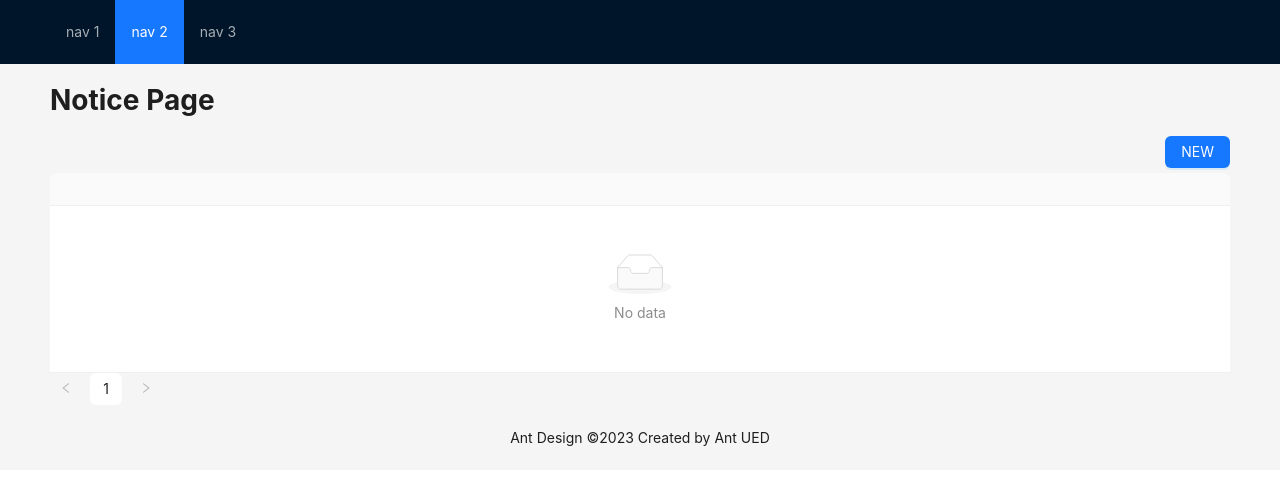
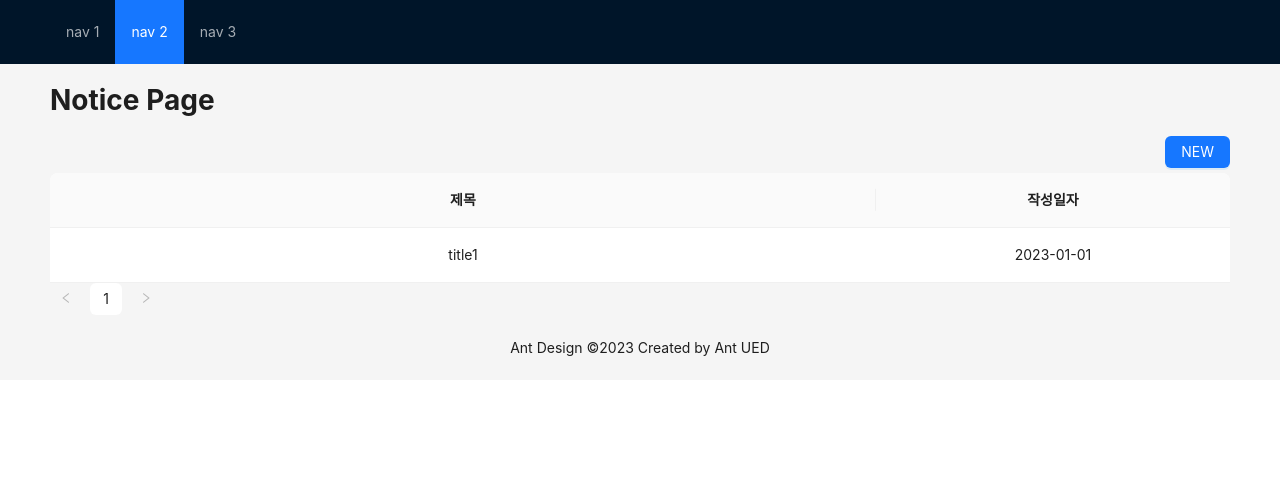
Before and after one commit to Song-Ahyeon/bar-admin-app, a React (Create React App) app: page /notice in a window 1280 px wide. Both pictures are taken after typing "Sample", "Sample123" into the empty fields and a click on the button "Submit". Shown: the top 484 px of the page. Built offline with nearby package versions, Linux system fonts and the light colour scheme.

Commit message:
Update Notice.tsx

```diff
--- a/src/pages/Notice.tsx
+++ b/src/pages/Notice.tsx
@@ -1,10 +1,28 @@
 import { Button, Pagination, Table } from "antd";
+import { ColumnsType } from "antd/es/table";
 import React, { useState } from "react";
+import { NoticeTableDataType } from "../models/notice.dto";
 
 const Notice = () => {
 
+    const initNoticeList = [
+        {title: 'title1', date: '2023-01-01'}
+    ]
+
     // 공지사항 목록
-    const [noticeList, setNoticeList] = useState();
+    const [noticeList, setNoticeList] = useState(initNoticeList);
+
+    // table columns
+    const columns : ColumnsType<NoticeTableDataType> = [
+        {title: '제목',
+        width: '70%',
+        dataIndex: 'title',
+        align: 'center'},
+        {title: '작성일자',
+        width: '30%',
+        dataIndex: 'date',
+        align: 'center'}
+    ]
 
     return (<>
     <h1>Notice Page</h1>
@@ -13,7 +31,11 @@ const Notice = () => {
             NEW
         </Button>
     </div>
-    <Table />
+    <Table
+    columns={columns}
+    dataSource={noticeList}
+    pagination={false}
+     />
     <Pagination />
     </>)
 }
```
